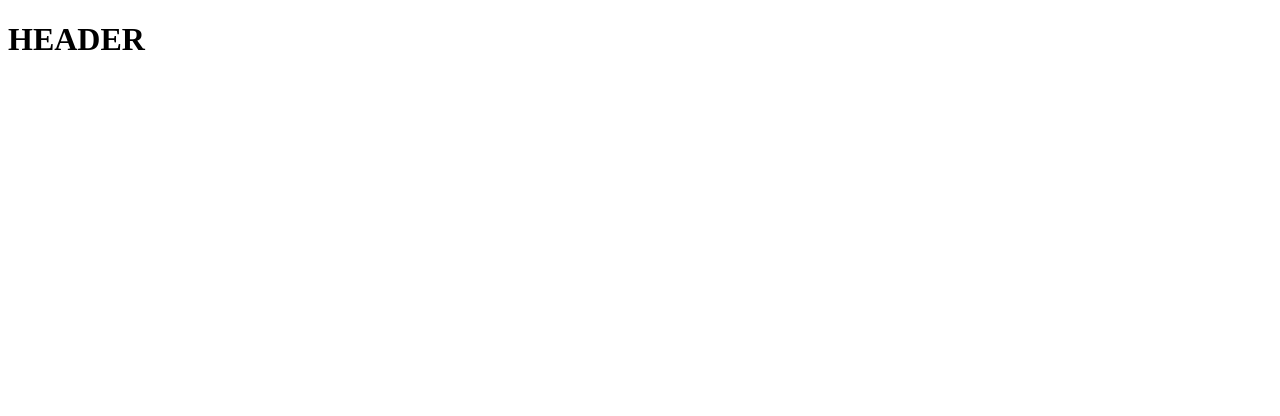
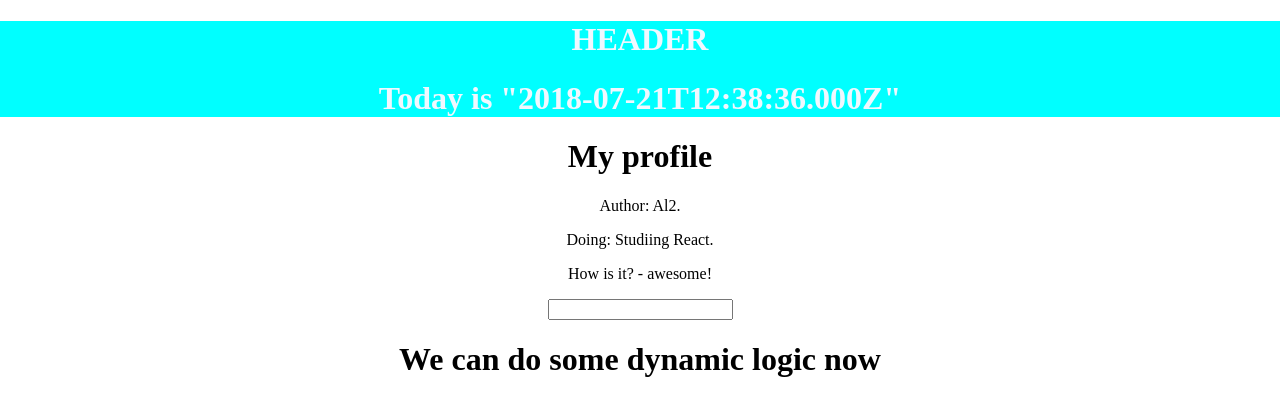
Before and after one commit to wwwal2/React-tutorial-app, a React app: page / in a window 1280 px wide. Built offline with nearby package versions, Linux system fonts and the light colour scheme.

Commit message:
next step

```diff
--- /dev/null
+++ b/public/ES6_class_tutorial.js
@@ -0,0 +1,18 @@
+class Vehicle {
+    constructor(){
+        this.wheels = 4;
+        this.model = 'sedan';
+    }
+}
+let ford = new Vehicle();
+console.log(ford.wheels);
+
+//chaining classes
+class Tesla extends Vehicle {
+    constructor(){
+        super();        //injects 'Vehicle' class to constructor
+        this.engine = 'electro';
+    }
+}
+let myCar = new Tesla();
+console.log(JSON.stringify(myCar));
--- a/public/index.html
+++ b/public/index.html
@@ -36,5 +36,6 @@
       To begin the development, run `npm start` or `yarn start`.
       To create a production bundle, use `npm run build` or `yarn build`.
     -->
+    <script src="ES6_class_tutorial.js"></script>
   </body>
 </html>
--- /dev/null
+++ b/src/components/footer.js
@@ -0,0 +1,15 @@
+import React, { Component } from 'react';
+
+
+class Footer extends React.Component {
+    render(){
+        return (
+            <div className ='footer'>
+                <h1> We can do some dynamic logic now </h1>
+            </div>
+        )
+    }
+};
+
+
+export default Footer;
--- a/src/components/header.js
+++ b/src/components/header.js
@@ -4,8 +4,10 @@ const Header = () => {
     return (
         <div className='header'>
             <h1>HEADER</h1>
+            <h1> Today is {JSON.stringify(new Date())}</h1>
         </div>
     )
 };
 
+
 export default Header;
--- /dev/null
+++ b/src/components/inputLine.js
@@ -0,0 +1,27 @@
+import React, { Component } from 'react';
+
+
+class InputLine extends React.Component {
+
+    state = {
+      functionalValue: 'Search'
+    };
+
+    dataFromInput = (a) => {
+        console.log(a.target.value);
+    };
+
+    render(){
+        return (
+            <div className ='inputLine'>
+                <input
+                    type="text"
+                    onChange={(insertedValue) => this.dataFromInput(insertedValue)}
+                />
+                <div>{console.log(this.state.functionalValue)}</div>
+            </div>
+        )
+    }
+};
+
+export default InputLine;
--- a/src/components/single_page.js
+++ b/src/components/single_page.js
@@ -0,0 +1,25 @@
+import React from 'react';
+
+let profileObj = {
+    name: 'Al2',
+    status: 'Studiing React',
+    technoligy: 'awesome',
+
+};
+
+
+
+
+const Profile = () => {
+    return (
+        <div className='profile'>
+            <h1>My profile</h1>
+            <p>Author: {profileObj.name}. </p>
+            <p>Doing: {profileObj.status}. </p>
+            <p>How is it? - {profileObj.technoligy}! </p>
+        </div>
+    )
+};
+
+
+export default Profile;
--- a/src/index.js
+++ b/src/index.js
@@ -3,12 +3,20 @@ import ReactDOM from 'react-dom';
 
 //COMPONENTS
 import Header from './components/header';
+import Profile from './components/single_page';
+import Footer from './components/footer';
+import InputLine from './components/inputLine'
+
+import './style.css';
 
 const MyMessage = () => {
     return (
-        <oneDivAllowed className = 'main'>     {/* className JSX = class HTML*/}
+        <div className = 'main'>     {/* className JSX = class HTML*/}
             <Header/>
-        </oneDivAllowed>
+            <Profile/>
+            <InputLine/>
+            <Footer/>
+        </div>
     )
 };
 ReactDOM.render(<MyMessage/>, document.querySelector('#root'));
--- /dev/null
+++ b/src/style.css
@@ -0,0 +1,9 @@
+body {
+    text-align: center;
+    margin: 0;
+}
+
+.header {
+    background: aqua;
+    color: aliceblue;
+}
```
